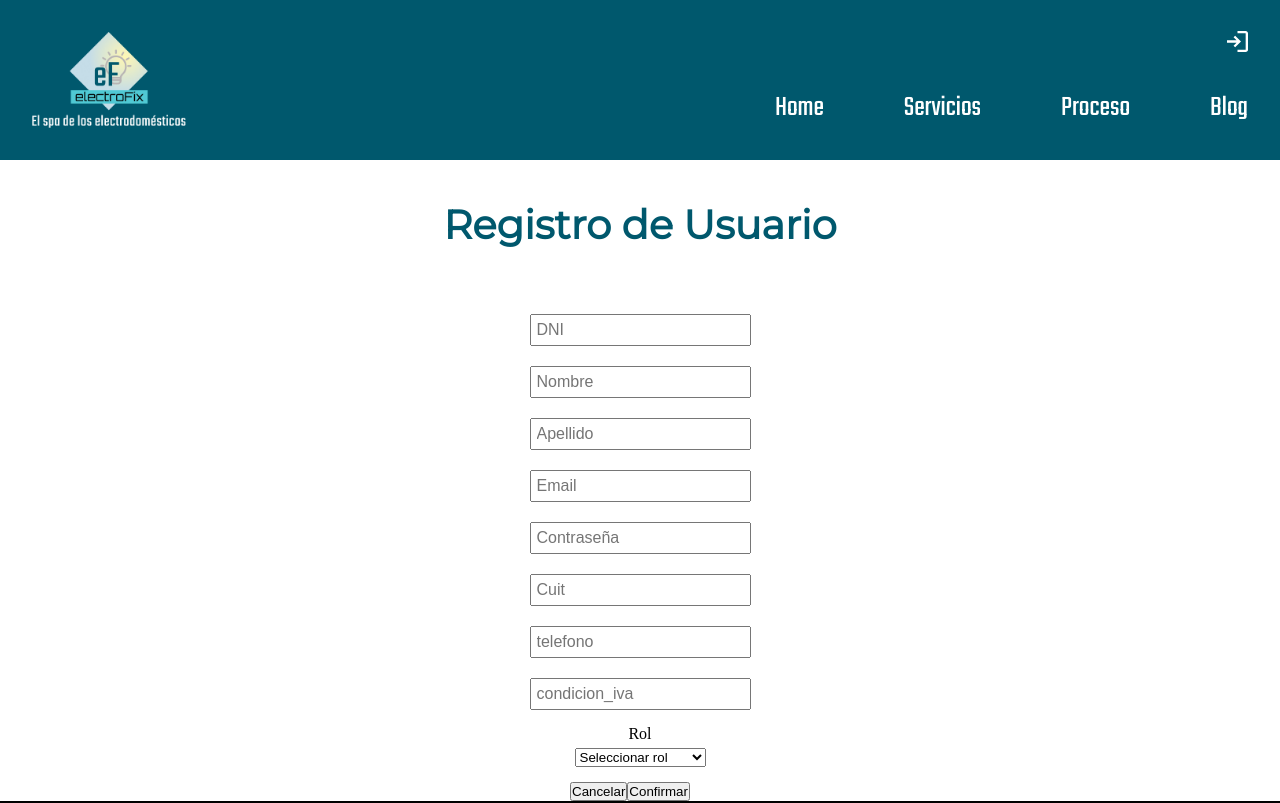
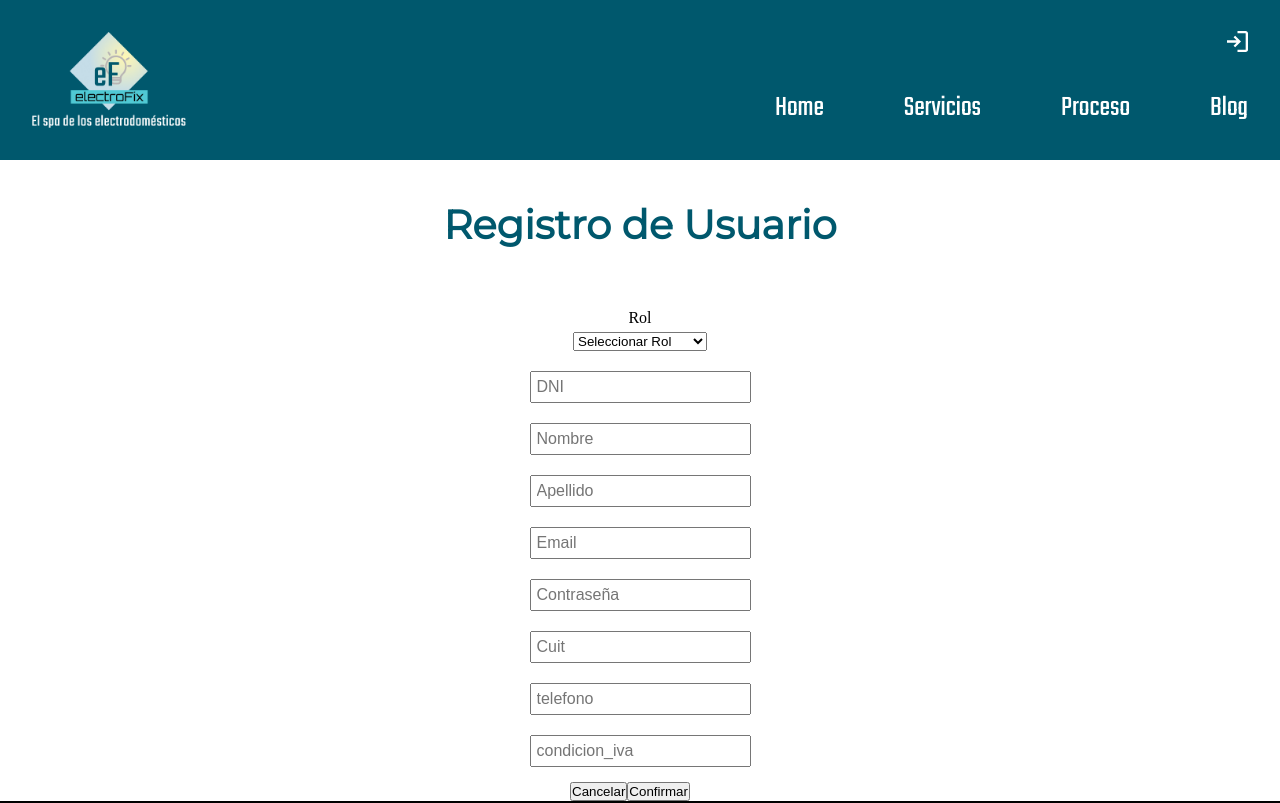
Before and after one commit to agusder95/electroFix, a React (Vite) app: page /usuario in a window 1280 px wide. Shown: the top 803 px of the page. Built offline with nearby package versions, Linux system fonts and the light colour scheme.

Commit message:
registro de usuario funcionando con rol

```diff
--- a/src/pages/user/user.jsx
+++ b/src/pages/user/user.jsx
@@ -1,4 +1,4 @@
-import React, { useState } from "react";
+import React, { useState, useEffect } from "react";
 
 import "./style.scss";
 
@@ -14,11 +14,34 @@ const User = () => {
     cuit: "",
     telefono: "",
     condicion_iva: "",
-    rol:[],
+    rol: 0,
   });
+
+  const [mostrarSeleccionarRol, setMostrarSeleccionarRol] = useState(true);
+  const formRef = React.createRef();
+
+
+  useEffect(() => {
+    if (usuario.rol !== 0) {
+      fetch(BASE_URL + `/usuario/${usuario.rol}`)
+        .then((response) => response.json())
+        .then((data) => {
+          console.log("Datos de rol del servidor: ", data);
+
+
+        })
+        .catch((error) => {
+          console.error("Error de petición de rol al servidor:", error);
+        });
+    }
+  }, [usuario.rol]);
 
   const handleInputChange = (event) => {
     let { name, value } = event.target;
+
+    if (name === "rol" && mostrarSeleccionarRol) {
+      setMostrarSeleccionarRol(false);
+    }
 
     if (name === "id" || name === "cuit" || name === "telefono") {
       console.log("CASTING");
@@ -45,35 +68,31 @@ const User = () => {
       .then((response) => response.json())
       .then((data) => {
         console.log(data);
-        setRegisteredUser(data);
+
+        formRef.current.reset();
+
+        setUsuario({
+          id: "",
+          first_name: "",
+          last_name: "",
+          email: "",
+          password: "",
+          cuit: "",
+          telefono: "",
+          condicion_iva: "",
+          rol: 0,
+        });
+
+
+        setMostrarSeleccionarRol(true);
+
+        alert("registro de usuario exitoso ! ");
+
       })
       .catch((error) => {
         console.error("Error de petición al servidor:", error);
       });
   };
-
-  const handleRol = (e) => {
-    e.preventDefault();
-
-    fetch(BASE_URL + "/usuario/rol", {
-      method: "GET",
-      headers: {
-        "Content-Type": "application/json",
-      },
-
-      body: JSON.stringify(usuario.rol),
-    })
-      .then((response) => response.json())
-      .then((data) => {
-        console.log(data);
-        setRegisteredUser(data);
-      })
-      .catch((error) => {
-        console.error("Error de petición al servidor:", error);
-      });
-  };
-
-
 
 
 
@@ -103,7 +122,17 @@ const User = () => {
     <div className="userWraper">
       <h1>Registro de Usuario</h1>
 
-      <form onSubmit={handleConfirmar}>
+      <form ref={formRef} onSubmit={handleConfirmar}>
+        <div className="form-group">
+          <label htmlFor="rol">Rol</label>
+          <select name="rol" value={usuario.rol} onChange={handleInputChange}>
+            <option value="">Seleccionar Rol</option>
+            <option value={1}>Técnico</option>
+            <option value={2}>Administrativo</option>
+            <option value={3}>Atención al Cliente</option>
+          </select>
+        </div>
+
         <div className="form-group">
           <label htmlFor="id"></label>
           <input
@@ -193,34 +222,13 @@ const User = () => {
           />
         </div>
 
-
-
-        <div className="form-group">
-        <label htmlFor="rol">Rol</label>
-        <select
-          type="text"
-          placeholder="Rol"
-          className="RolItem"
-          value={usuario.rol}
-          name="rol"
-          onChange={handleRol}
-        >
-          <option value="">Seleccionar rol</option>
-          <option value={1}>Técnico</option>
-          <option value={2}>Administrativo</option>
-          <option value={3}>Atención al cliente</option>
-        </select>
-        </div>
-
-
-
         {/*    {error && <p className="error"> {error} </p>} */}
 
         <div className="confirm">
           <button type="button" onClick={handleCancelar}>
             Cancelar
           </button>
-          <button type="submit" onClick={handleConfirmar}>
+          <button ref={formRef} type="submit" onClick={handleConfirmar}>
             Confirmar
           </button>
         </div>
```
